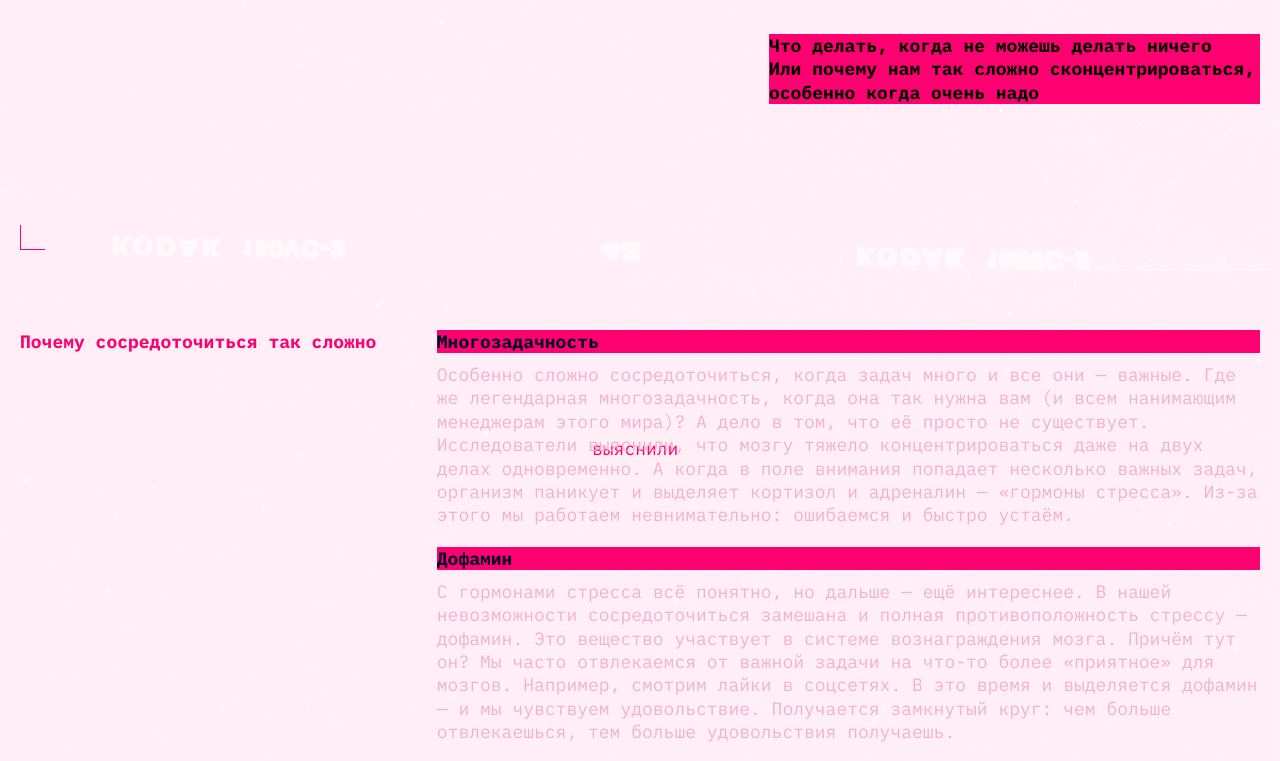
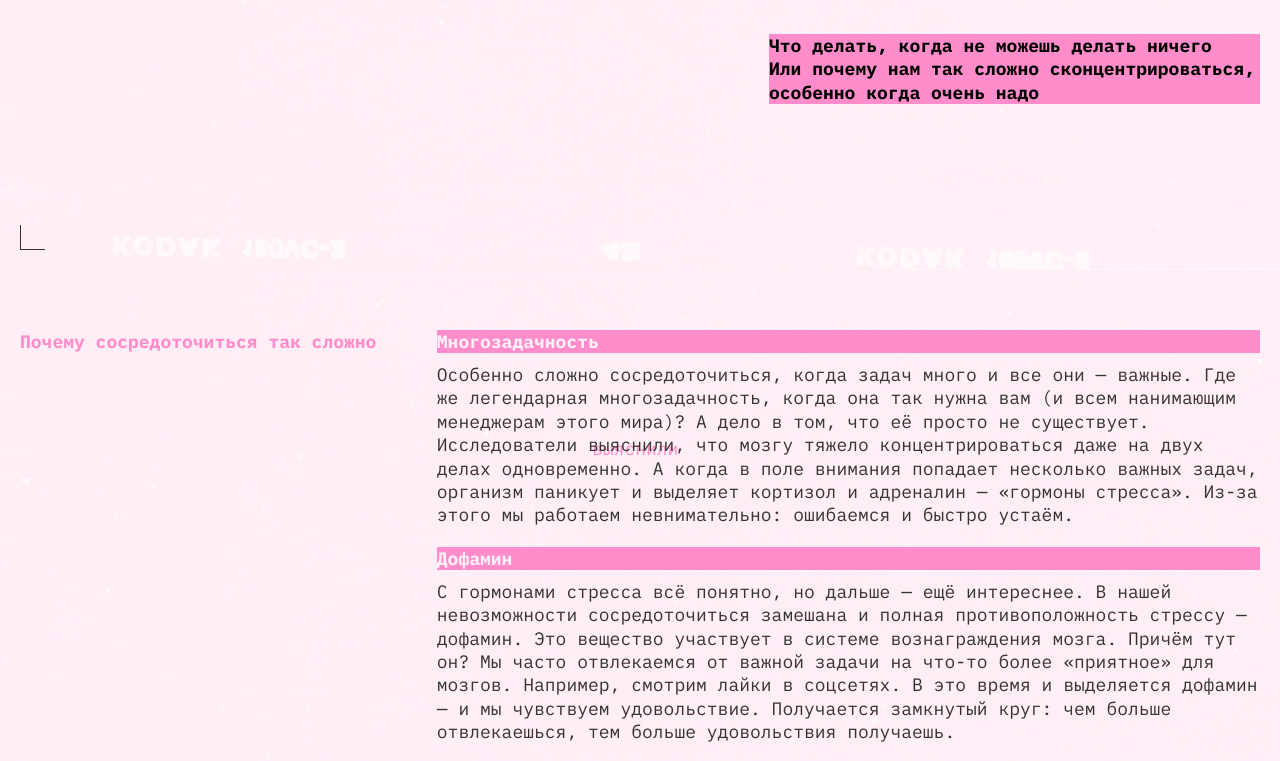
Before and after one commit to Elvina2604/slozhno-sosredotochitsya, a plain HTML site: page index.html in a window 1280 px wide. Shown: the part 530-1291 px from the top of the page. Drawn offline with Linux system fonts and the light colour scheme.

Commit message:
Update light.css

```diff
--- a/styles/light.css
+++ b/styles/light.css
@@ -3,6 +3,16 @@
   Здесь окажутся стили, которые нужно переопределить принудительно,
   переключая тему
 */
+
+:root .theme-light {
+  --bg-color: #FFF1F7;
+  --accent-color: #FF8DCB;
+  --accent-header-color: #FF0070;
+  --header-color: #FFC2E6;
+  --paragraphly-color: #353430;
+  --button-color: var(--paragraphly-color);
+  --bg-image: url(../images/cover-image-light.png);
+}
 
 .page.theme_light {
   /* сохраните этот селектор в приведённом виде.
@@ -11,17 +21,21 @@
   */
 }
 
-:root.theme-light {
-  /* Переменные светлой темы */
+/* Остальные стили */
+
+.theme_light .header__rec {
+  visibility: hidden;
 }
-
-/* Остальные стили */
 
 @media (prefers-color-scheme: light) {
 :root {
-
+  --bg-color: #FFF1F7;
+  --main-text-color: var(--bg-color);
+  --accent-color: #FF8DCB;
+  --accent-header-color: #FF0070;
+  --header-color: #FFC2E6;
+  --paragraphly-color: #353430;
+  --button-color: var(--paragraphly-color);
   --bg-image: url(../images/cover-image-light.png);/* Дублируем переменные светлой темы */
   }
 }
-
-/* Остальные стили */
```
